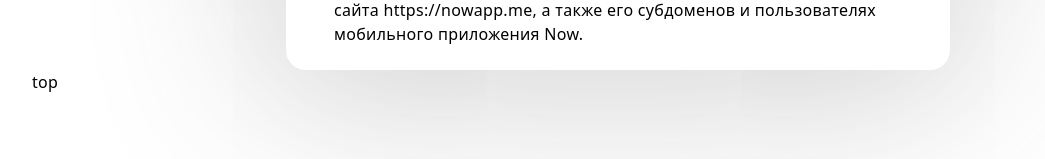
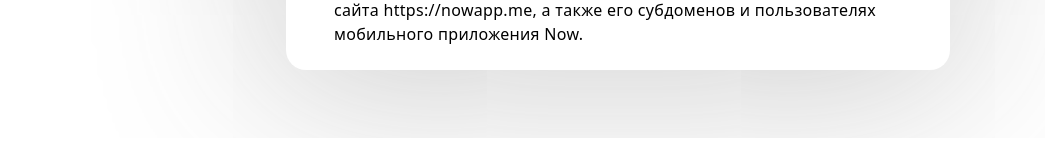
Before and after one commit to Asomiddin1/kutubxona, a React (Create React App) app: page /privacy in a window 1280 px wide. Shown: the part 748-907 px from the top of the page, without its empty margins (22-1067 px from the left). After the commit the page ends 886 px from the top, so only its background shows below. Built offline with nearby package versions, Linux system fonts and the light colour scheme.

Commit message:
top scroll yaxshi

```diff
--- a/src/home/home.jsx
+++ b/src/home/home.jsx
@@ -8,6 +8,7 @@ const Home = () => {
     const {state ,dispatch} = useContext(Context)
 
     useEffect(() => {
+      window.scrollTo(0, 0);
       setTimeout(() => {
         setTime(false)
       }, 1000);
@@ -37,7 +38,7 @@ const Home = () => {
       },
     ]
     return (
-      <div data-aos={`${time ? 'zoom-in' : ''}`} data-aos-dalay='500' data-aos-duration='1000' className={`w-full h-[100vh] pt-10 flex flex-col justify-center items-center  ${time ? 'blur' : ''}`}>
+      <div data-aos={`${time ? 'zoom-in' : ''}`} data-aos-dalay='500' data-aos-duration='1000' className={` h-[100vh] pt-10 flex flex-col justify-center items-center  ${time ? 'blur' : ''}`}>
         <Phone />
         <div className="">
             <div className="flex flex-col justify-center text-center mt-8 mb-10 ">
--- a/src/privacy/privacy.jsx
+++ b/src/privacy/privacy.jsx
@@ -2,17 +2,11 @@ import React, { useEffect } from 'react'
 import { Link } from 'react-router-dom'
 
 const Privacy = () => {
-  const topFunc = ()=>{
-    window.scrollTo({
-      top: 100,
-      left: 100,
-      behavior: "smooth",
-    });
-  }
 
-  useEffect(()=>{
+    useEffect(() => {
+      window.scrollTo(0, 0);
+    }, []);
 
-  },[])
   return (
     <div>
         <Link to={'/'} className='flex justify-center items-center pt-10  '>
@@ -28,7 +22,6 @@ const Privacy = () => {
             </div>
         </div>
 
-        <button onClick={topFunc}>top</button>
     </div>
   )
 }
--- a/src/tos/tos.jsx
+++ b/src/tos/tos.jsx
@@ -1,7 +1,10 @@
-import React from 'react'
+import React, { useEffect } from 'react'
 import { Link } from 'react-router-dom'
 
 const Tos = () => {
+  useEffect(() => {
+    window.scrollTo(0, 0);
+  }, []);
   return (
     <div>
         <Link to={'/'} className='flex justify-center items-center pt-10  '>
```
